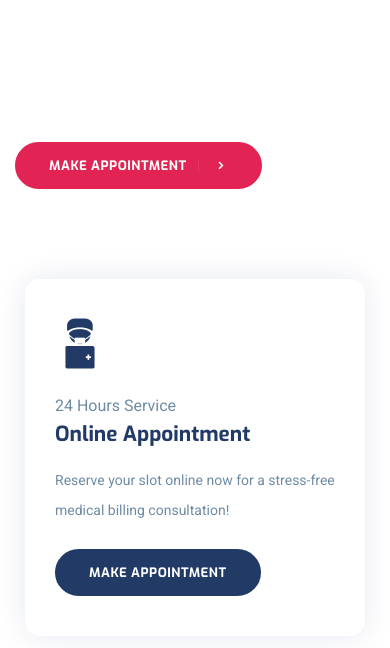
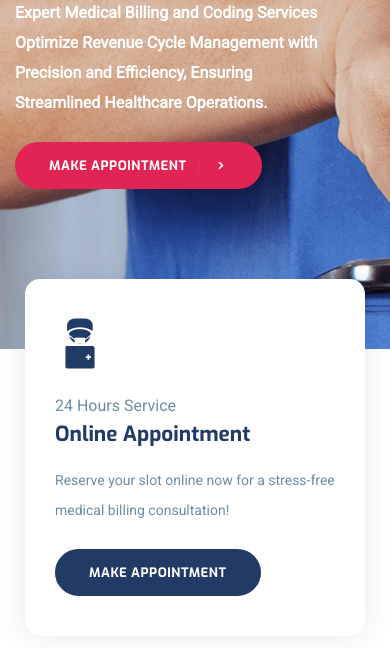
Before and after one commit to newfolderj/medifybill, a plain HTML site: page index.html in a window 390 px wide. Shown: the part 642-1290 px from the top of the page. Drawn offline with Linux system fonts and the light colour scheme; some packages are replaced by stand-ins of ours; a script that the page names is missing.

Commit message:
added the background image for mobile view

```diff
--- a/css/style.css
+++ b/css/style.css
@@ -464,7 +464,7 @@ a:focus {
 .banner {
   position: relative;
   overflow: hidden;
-  background: #fff;
+  /* background: #fff; */
   background: url("../images/bg/slider-bg-1.jpg") no-repeat;
   background-size: cover;
   min-height: 550px;
@@ -507,7 +507,7 @@ a:focus {
   }
   .banner {
     min-height: 450px;
-    background: #fff !important;
+    /* background: #fff !important; */
   }
 }
 
@@ -518,7 +518,7 @@ a:focus {
   }
   .banner {
     min-height: 450px;
-    background: #fff !important;
+    /* background: #fff !important; */
   }
 }
 
@@ -528,13 +528,13 @@ a:focus {
     line-height: 70px;
   }
   .banner {
-    background: #fff !important;
+    /* background: #fff !important; */
   }
 }
 
 @media (max-width: 992px) {
   .banner {
-    background: #fff !important;
+    /* background: #fff !important; */
   }
 }
 
```
